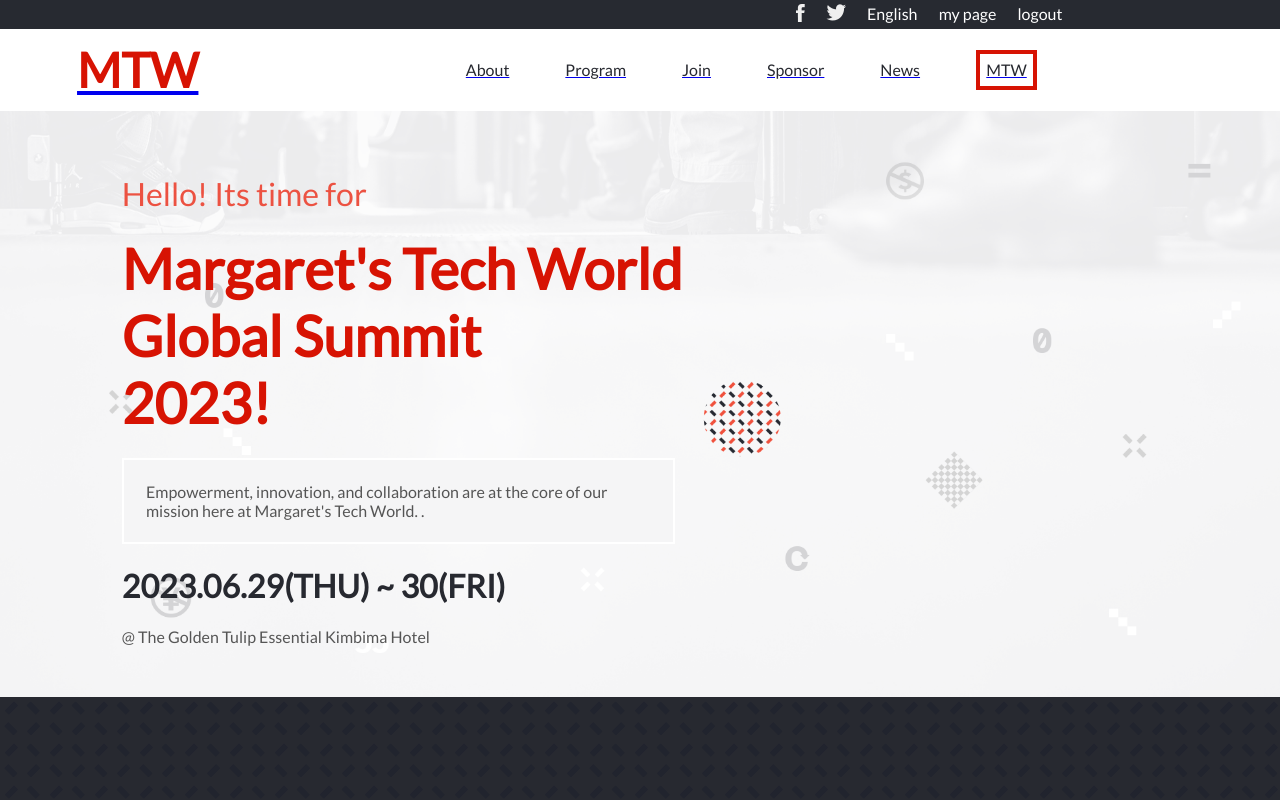
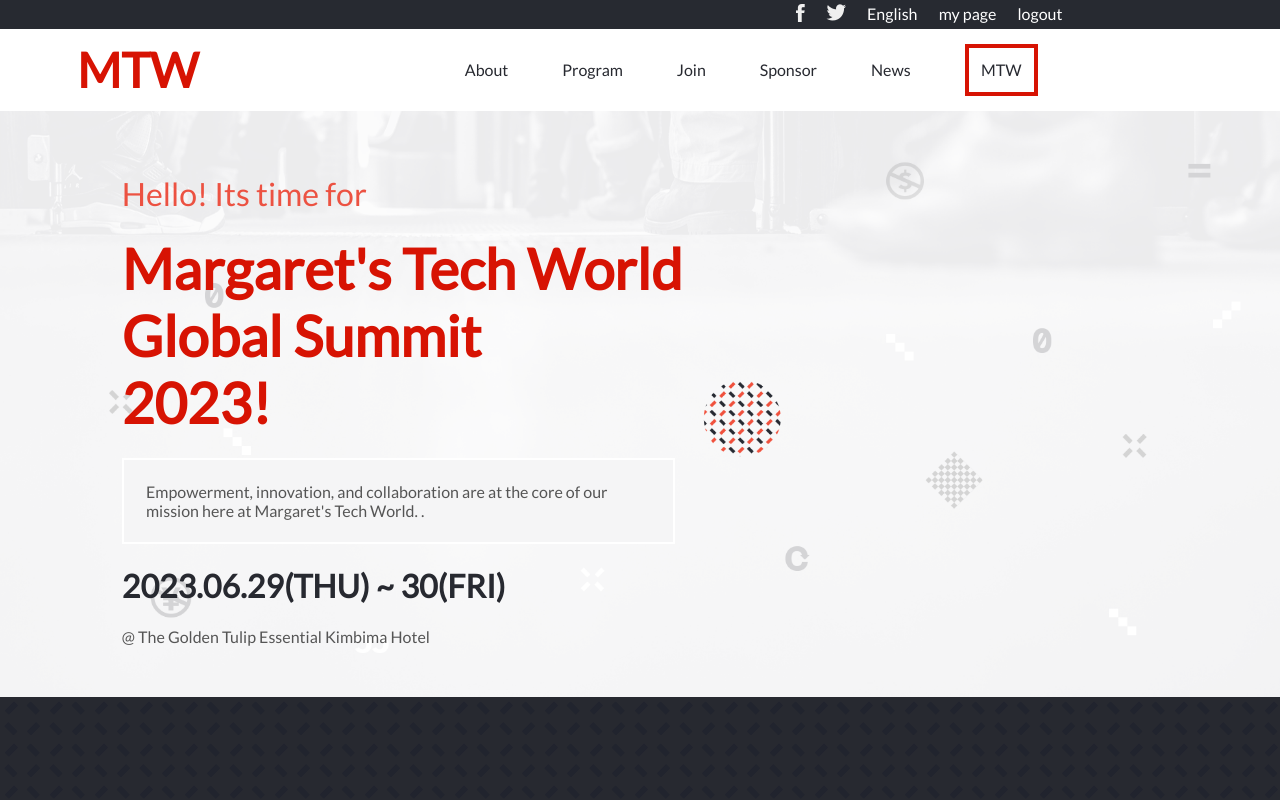
Before and after one commit to MargaretTechworld/GlobalTechSummit, a website: page index.html in a window 1280 px wide. Shown: the top 800 px of the page. Drawn offline with Linux system fonts and the light colour scheme.

Commit message:
Style home page

```diff
--- a/style.css
+++ b/style.css
@@ -14,9 +14,14 @@
 .top-nav{
   display: none;
 }
+a{
+  text-decoration: none;
+  color: white;
+
+}
 .horiz-nav{
   width: 100%;
-  height: 0.1%;
+  height: 2%;
   background-color: white;
 }
 .logo{
@@ -63,27 +68,6 @@
   background-color: white;
 }
 
-.nav-links-ul{
-  width: 100%;
-  height: 100vh;
-  position: fixed;
-  top: 0;
-  z-index: 1;
-  background: #272A31;
-  list-style: none;
-  color: white;
-  font-size: 1.5rem;
-  font-weight: 500;
-  display: flex;
-  flex-direction: column;
-  row-gap: 5%;
-  align-items: center;
-  justify-content: center;
-  display: none;
-}
-.nav-links-ul.show{
-  display: flex;
-}
 .close{
   position: absolute;
   top: 2%;
@@ -341,7 +325,7 @@
 }
 .special-link{
   border: 4px solid #D71303;
-  padding: 1%;
+  padding: 2%;
 }
 
 /* -------------INTRO -------------------------------- */
```
